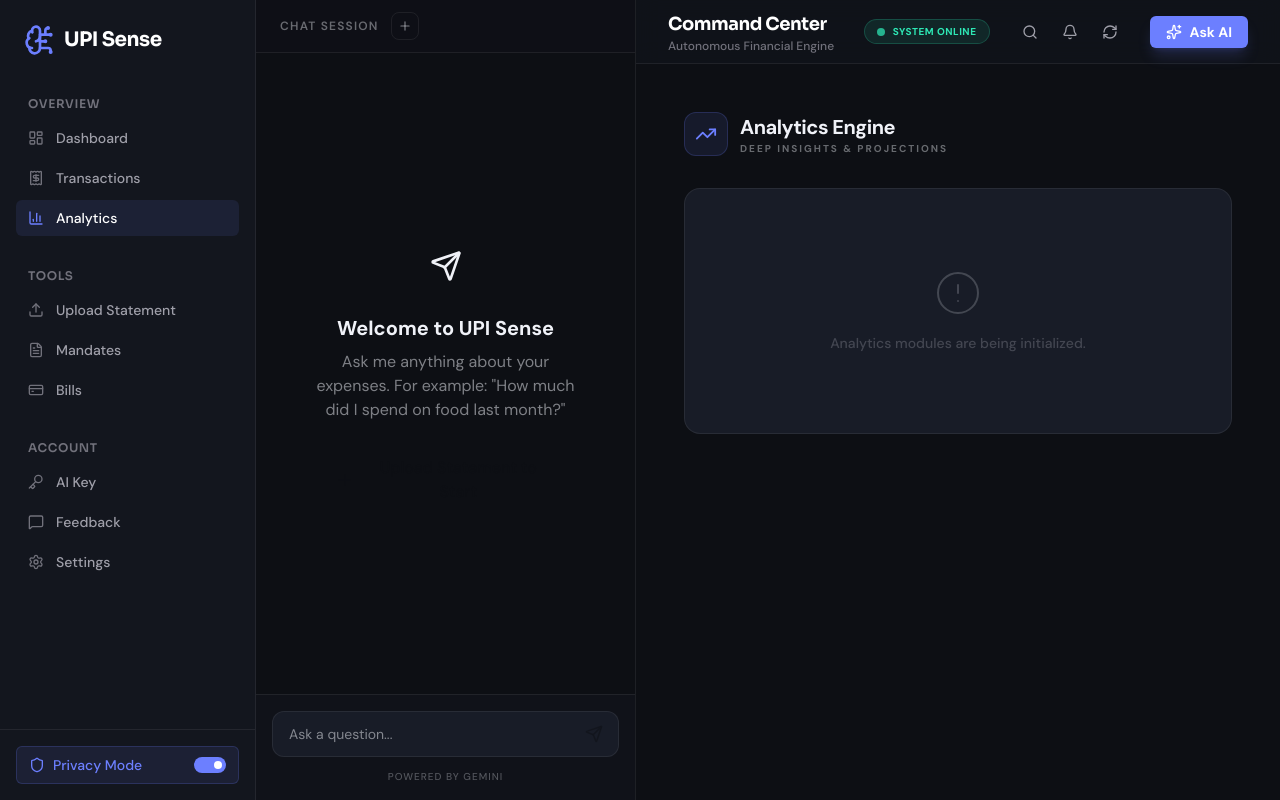
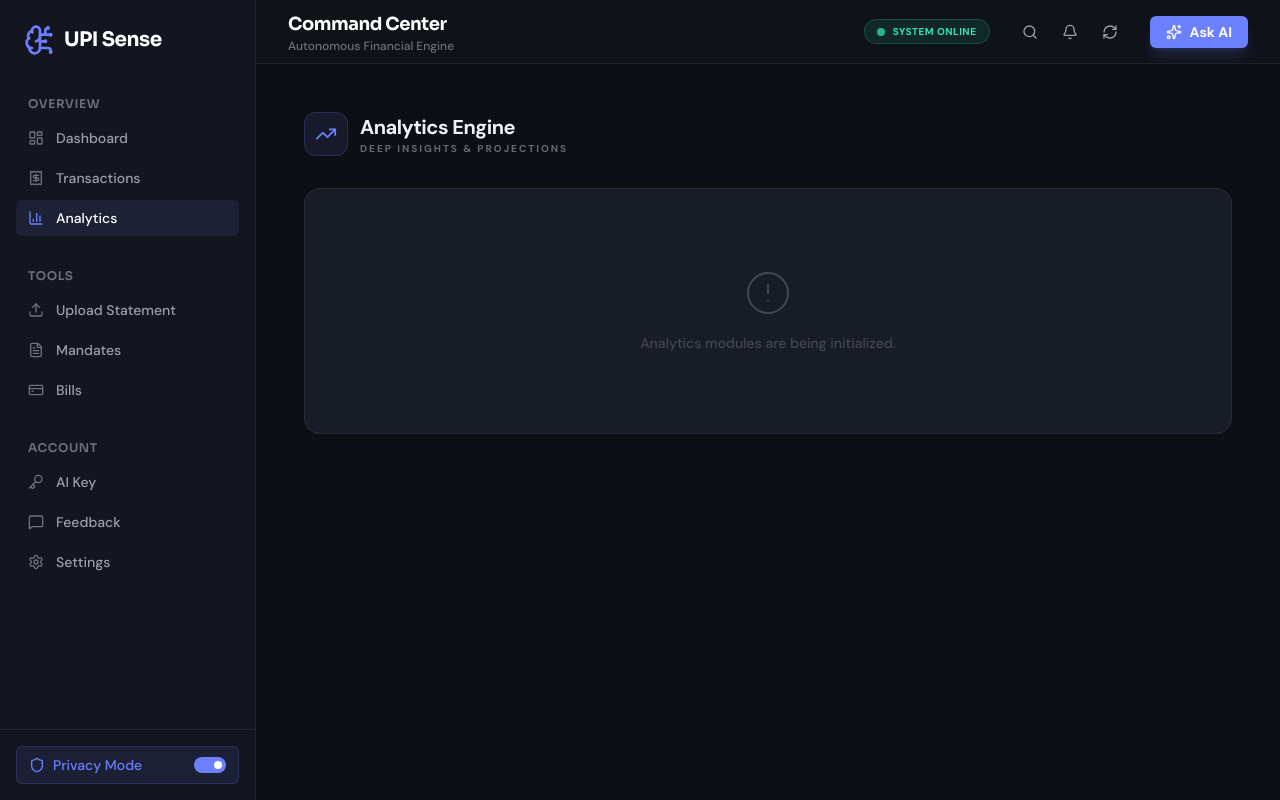
Before and after one commit to Vishal-Yadav-001/upi-expense-frontend, a Next.js app: page /analytics in a window 1280 px wide. Built offline with nearby package versions, Linux system fonts and the light colour scheme.

Commit message:
feat: implement chat functionality with UI context and enhance chat panel design

```diff
--- a/app/@chat/page.tsx
+++ b/app/@chat/page.tsx
@@ -1,9 +1,5 @@
 import { ChatPanel } from "@/components/chat/ChatPanel";
 
 export default function ChatPage() {
-  return (
-    <div className="w-[380px] h-full flex-shrink-0">
-      <ChatPanel />
-    </div>
-  );
+  return <ChatPanel />;
 }
--- a/app/layout.tsx
+++ b/app/layout.tsx
@@ -5,6 +5,7 @@ import { ApolloWrapper } from "@/components/providers/ApolloWrapper";
 import { Sidebar } from "@/components/layout/Sidebar";
 import { Topbar } from "@/components/layout/Topbar";
 import { PrivacyProvider } from "@/context/PrivacyContext";
+import { UIProvider } from "@/context/UIContext";
 
 const sora = Sora({
   variable: "--font-sora",
@@ -54,6 +55,7 @@ export default function RootLayout({
       <body className="min-h-full flex flex-col bg-background text-foreground font-sans">
         <PrivacyProvider>
           <ApolloWrapper>
+            <UIProvider>
               <div className="flex h-screen overflow-hidden">
                 <Sidebar />
                 {chat}
@@ -64,6 +66,7 @@ export default function RootLayout({
                   </main>
                 </div>
               </div>
+            </UIProvider>
           </ApolloWrapper>
         </PrivacyProvider>
       </body>
--- a/components/chat/ChatPanel.tsx
+++ b/components/chat/ChatPanel.tsx
@@ -1,20 +1,24 @@
 "use client";
 
-import { useState, useRef, useEffect, useSyncExternalStore } from "react";
+import { useState, useRef, useEffect } from "react";
 import { useChat } from "@/hooks/useChat";
 import { ChatMessage } from "./ChatMessage";
 import { PDFUpload } from "./PDFUpload";
-import { Send, Loader2, Plus, X } from "lucide-react";
-import { motion } from "framer-motion";
-
-const subscribe = () => () => {};
+import { Send, Loader2, Plus, X, Paperclip, CloudUpload, Brain } from "lucide-react";
+import { motion, AnimatePresence } from "framer-motion";
+import { useUI } from "@/context/UIContext";
 
 export const ChatPanel = () => {
   const [input, setInput] = useState("");
   const [showUpload, setShowUpload] = useState(false);
   const { messages, sendMessage, addSystemMessage, askSilentQuestion, loading } = useChat();
-  const isMounted = useSyncExternalStore(subscribe, () => true, () => false);
+  const { isChatOpen } = useUI();
+  const [isMounted, setIsMounted] = useState(false);
   const scrollRef = useRef<HTMLDivElement>(null);
+
+  useEffect(() => {
+    setIsMounted(true);
+  }, []);
 
   useEffect(() => {
     if (scrollRef.current) {
@@ -39,13 +43,21 @@ export const ChatPanel = () => {
   };
 
   return (
-    <div className="flex flex-col h-full bg-background border-r border-border w-full">
-      <div className="flex items-center justify-between px-6 py-3 border-b border-border bg-card/10">
+    <AnimatePresence mode="wait">
+      {isChatOpen && (
+        <motion.div
+          initial={{ width: 0, opacity: 0 }}
+          animate={{ width: 380, opacity: 1 }}
+          exit={{ width: 0, opacity: 0 }}
+          transition={{ type: "spring", damping: 30, stiffness: 300 }}
+          className="flex flex-col h-full bg-background border-r border-border shrink-0 z-20 overflow-hidden"
+        >
+          <div className="flex items-center justify-between px-6 py-3 border-b border-border bg-card/10 flex-shrink-0">
             <div className="flex items-center gap-3">
-          <span className="text-xs font-semibold uppercase tracking-widest text-foreground/40">Chat Session</span>
+              <span className="text-xs font-semibold uppercase tracking-widest text-foreground/40 font-heading">Chat Session</span>
               <button
                 onClick={() => setShowUpload(!showUpload)}
-            className={`p-1.5 rounded-lg transition-colors ${showUpload ? "bg-primary text-background" : "hover:bg-card border border-border text-foreground/50"}`}
+                className={`p-1.5 rounded-lg transition-colors ${showUpload ? "bg-accent text-background" : "hover:bg-card border border-border text-foreground/50"}`}
                 title="Upload Statement"
               >
                 <Plus size={14} />
@@ -57,46 +69,75 @@ export const ChatPanel = () => {
             ref={scrollRef}
             className="flex-1 overflow-y-auto p-6 scroll-smooth"
           >
+            <AnimatePresence mode="wait">
               {messages.length === 0 && !showUpload && (
-          <div className="h-full flex flex-col items-center justify-center text-center p-8">
-            <div className="w-16 h-16 bg-primary/10 rounded-2xl flex items-center justify-center mb-4 text-primary">
-              <Send size={32} />
+                <motion.div
+                  key="empty"
+                  initial={{ opacity: 0, scale: 0.95 }}
+                  animate={{ opacity: 1, scale: 1 }}
+                  exit={{ opacity: 0, scale: 0.95 }}
+                  className="h-full flex flex-col items-center justify-center text-center p-8"
+                >
+                  <div className="w-16 h-16 bg-accent/10 rounded-2xl flex items-center justify-center mb-4 text-accent">
+                    <Brain size={32} />
                   </div>
-            <h2 className="text-xl font-bold mb-2">Welcome to UPI Sense</h2>
-            <p className="text-foreground/50 max-w-xs mb-6">
-              Ask me anything about your expenses. For example: &quot;How much did I spend on food last month?&quot;
+                  <h2 className="text-xl font-bold mb-2 font-heading">Welcome to UPI Sense</h2>
+                  <p className="text-foreground/50 max-w-xs mb-6 text-sm">
+                    Ask anything about your expenses. Your AI financial assistant is ready.
                   </p>
+
+                  <div className="flex flex-col gap-3 w-full max-w-xs">
+                    {[
+                      { icon: "🍔", text: "How much did I spend on food last month?" },
+                      { icon: "📈", text: "Show my top spending categories" },
+                      { icon: "📅", text: "What bills are due this week?" },
+                      { icon: "💰", text: "How can I reduce my expenses?" }
+                    ].map((suggestion, idx) => (
                       <button
-              onClick={() => setShowUpload(true)}
-              className="px-6 py-2.5 bg-primary text-background rounded-xl font-medium hover:opacity-90 transition-all flex items-center gap-2"
+                        key={idx}
+                        onClick={() => setInput(suggestion.text)}
+                        className="flex items-center gap-3 p-3 text-left text-xs bg-card border border-border rounded-xl hover:border-accent/50 hover:bg-accent/5 transition-all text-foreground/70 font-sans group"
                       >
-              <Plus size={18} />
-              Upload Statement to Start
+                        <span className="group-hover:scale-110 transition-transform">{suggestion.icon}</span>
+                        {suggestion.text}
                       </button>
+                    ))}
                   </div>
+                </motion.div>
               )}
 
               {showUpload && (
-          <div className="mb-8 animate-in fade-in slide-in-from-top-4 duration-300">
-            <div className="flex items-center justify-between mb-3">
-              <h3 className="text-sm font-semibold">Upload Statement</h3>
-              <button onClick={() => setShowUpload(false)} className="text-foreground/40 hover:text-foreground">
+                <motion.div
+                  key="upload"
+                  initial={{ opacity: 0, y: -20 }}
+                  animate={{ opacity: 1, y: 0 }}
+                  exit={{ opacity: 0, y: -20 }}
+                  className="mb-8"
+                >
+                  <div className="flex items-center justify-between mb-3 px-2">
+                    <h3 className="text-xs font-semibold uppercase tracking-widest text-foreground/40 font-heading">Upload Statement</h3>
+                    <button onClick={() => setShowUpload(false)} className="text-foreground/40 hover:text-foreground transition-colors">
                       <X size={16} />
                     </button>
                   </div>
                   <PDFUpload onUploadSuccess={handleUploadSuccess} />
-          </div>
+                </motion.div>
               )}
+            </AnimatePresence>
+
+            <div className="space-y-6">
               {messages.map((m) => (
                 <ChatMessage key={m.id} message={m} />
               ))}
+            </div>
+
             {loading && (
               <motion.div
                 initial={{ opacity: 0, y: 10 }}
                 animate={{ opacity: 1, y: 0 }}
-            className="flex gap-3 mb-6"
+                className="flex gap-3 mt-6"
               >
-            <div className="w-8 h-8 rounded-lg bg-card border border-border text-primary flex items-center justify-center">
+                <div className="w-8 h-8 rounded-lg bg-card border border-border text-accent flex items-center justify-center">
                   <Loader2 size={18} className="animate-spin" />
                 </div>
                 <div className="bg-card border border-border rounded-2xl rounded-tl-none px-4 py-2.5 text-sm text-foreground/50 font-sans">
@@ -106,27 +147,51 @@ export const ChatPanel = () => {
             )}
           </div>
 
-      <div className="p-4 border-t border-border bg-card/30">
-        <form onSubmit={handleSubmit} className="relative w-full">
+          <div className="p-4 border-t border-border bg-panel flex-shrink-0">
+            {messages.length === 0 && !showUpload && (
+              <motion.button
+                initial={{ opacity: 0, y: 10 }}
+                animate={{ opacity: 1, y: 0 }}
+                onClick={() => setShowUpload(true)}
+                className="w-full mb-3 py-3 bg-accent text-background rounded-xl font-bold text-sm hover:opacity-90 transition-all flex items-center justify-center gap-2 shadow-lg shadow-accent/20"
+              >
+                <CloudUpload size={18} />
+                Upload Statement to Start
+              </motion.button>
+            )}
+
+            <form onSubmit={handleSubmit} className="relative flex items-center gap-2">
+              <div className="relative flex-1 group">
+                <button
+                  type="button"
+                  onClick={() => setShowUpload(!showUpload)}
+                  className={`absolute left-3 top-1/2 -translate-y-1/2 p-1.5 rounded-lg transition-all ${showUpload ? "bg-accent text-background" : "text-foreground/40 hover:text-foreground hover:bg-card"}`}
+                  title="Upload File"
+                >
+                  <Paperclip size={18} />
+                </button>
                 <input
                   type="text"
                   value={input}
                   onChange={(e) => setInput(e.target.value)}
-            placeholder="Ask a question..."
-            className="w-full bg-card border border-border rounded-xl px-4 py-3 pr-12 focus:outline-none focus:ring-2 focus:ring-primary/50 transition-all text-sm font-sans"
+                  placeholder="Ask a question about your finances..."
+                  className="w-full bg-card border border-border rounded-xl pl-11 pr-12 py-3 focus:outline-none focus:ring-2 focus:ring-accent/50 transition-all text-sm font-sans"
                 />
                 <button
                   type="submit"
                   disabled={!input.trim() || loading}
-            className="absolute right-2 top-1.5 p-2 bg-primary text-background rounded-lg hover:opacity-90 disabled:opacity-50 disabled:cursor-not-allowed transition-all"
+                  className="absolute right-2 top-1/2 -translate-y-1/2 p-2 bg-accent text-background rounded-lg hover:opacity-90 disabled:opacity-50 disabled:cursor-not-allowed transition-all"
                 >
                   <Send size={18} />
                 </button>
+              </div>
             </form>
-        <p className="text-[10px] text-center mt-3 text-foreground/30 uppercase tracking-widest font-medium">
+            <p className="text-[10px] text-center mt-3 text-foreground/30 uppercase tracking-widest font-bold">
               Powered by Gemini
             </p>
           </div>
-    </div>
+        </motion.div>
+      )}
+    </AnimatePresence>
   );
 };
--- /dev/null
+++ b/context/UIContext.tsx
@@ -0,0 +1,40 @@
+"use client";
+
+import React, { createContext, useContext, useState, ReactNode, useEffect } from "react";
+import { usePathname } from "next/navigation";
+
+interface UIContextType {
+  isChatOpen: boolean;
+  toggleChat: () => void;
+  setChatOpen: (open: boolean) => void;
+}
+
+const UIContext = createContext<UIContextType | undefined>(undefined);
+
+export function UIProvider({ children }: { children: ReactNode }) {
+  const [isChatOpen, setChatOpen] = useState(false);
+  const pathname = usePathname();
+
+  // Automatically close chat when navigating away from dashboard
+  useEffect(() => {
+    if (pathname !== "/" && isChatOpen) {
+      setChatOpen(false);
+    }
+  }, [pathname, isChatOpen]);
+
+  const toggleChat = () => setChatOpen((prev) => !prev);
+
+  return (
+    <UIContext.Provider value={{ isChatOpen, toggleChat, setChatOpen }}>
+      {children}
+    </UIContext.Provider>
+  );
+}
+
+export function useUI() {
+  const context = useContext(UIContext);
+  if (context === undefined) {
+    throw new Error("useUI must be used within a UIProvider");
+  }
+  return context;
+}
```
Also changed, not shown: components/chat/PDFUpload.tsx (+11 -11 lines), components/layout/Topbar.tsx (+16 -1 lines). Lines whose indentation alone changed are shown as unchanged.
